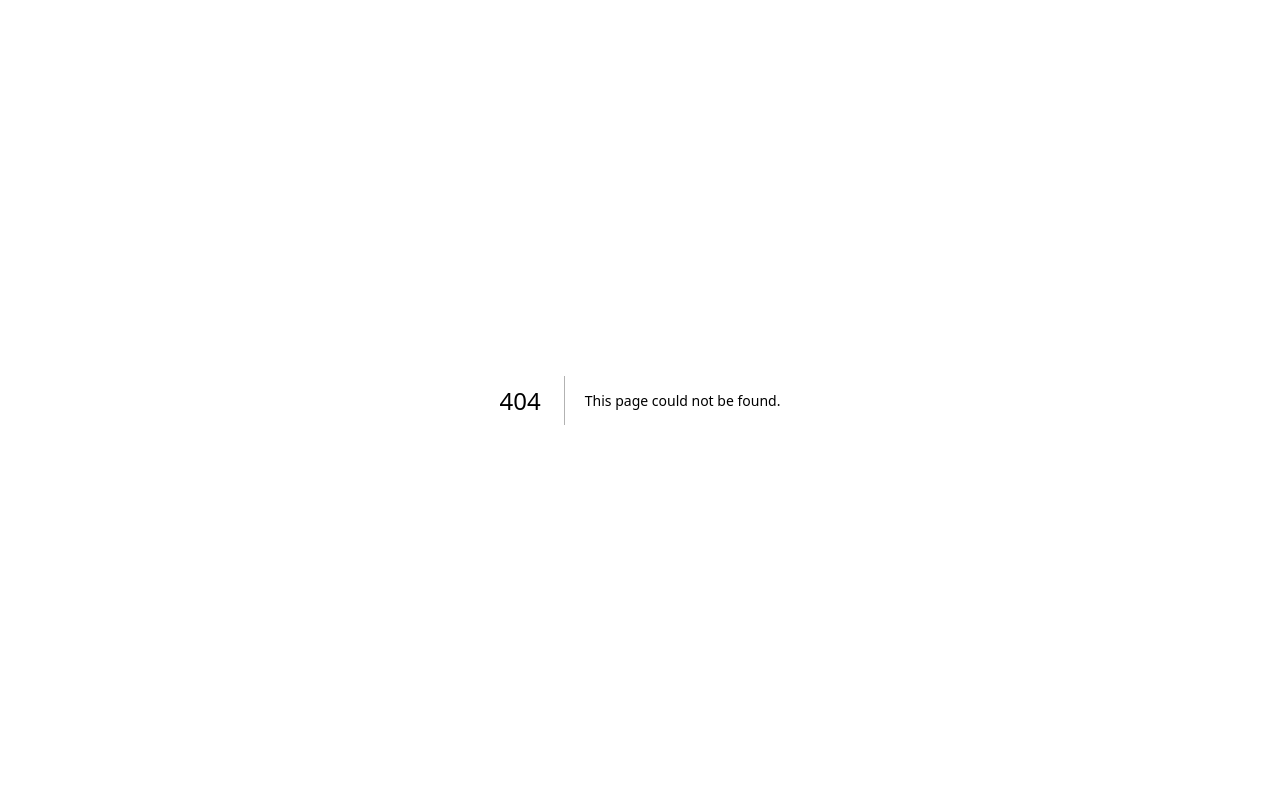
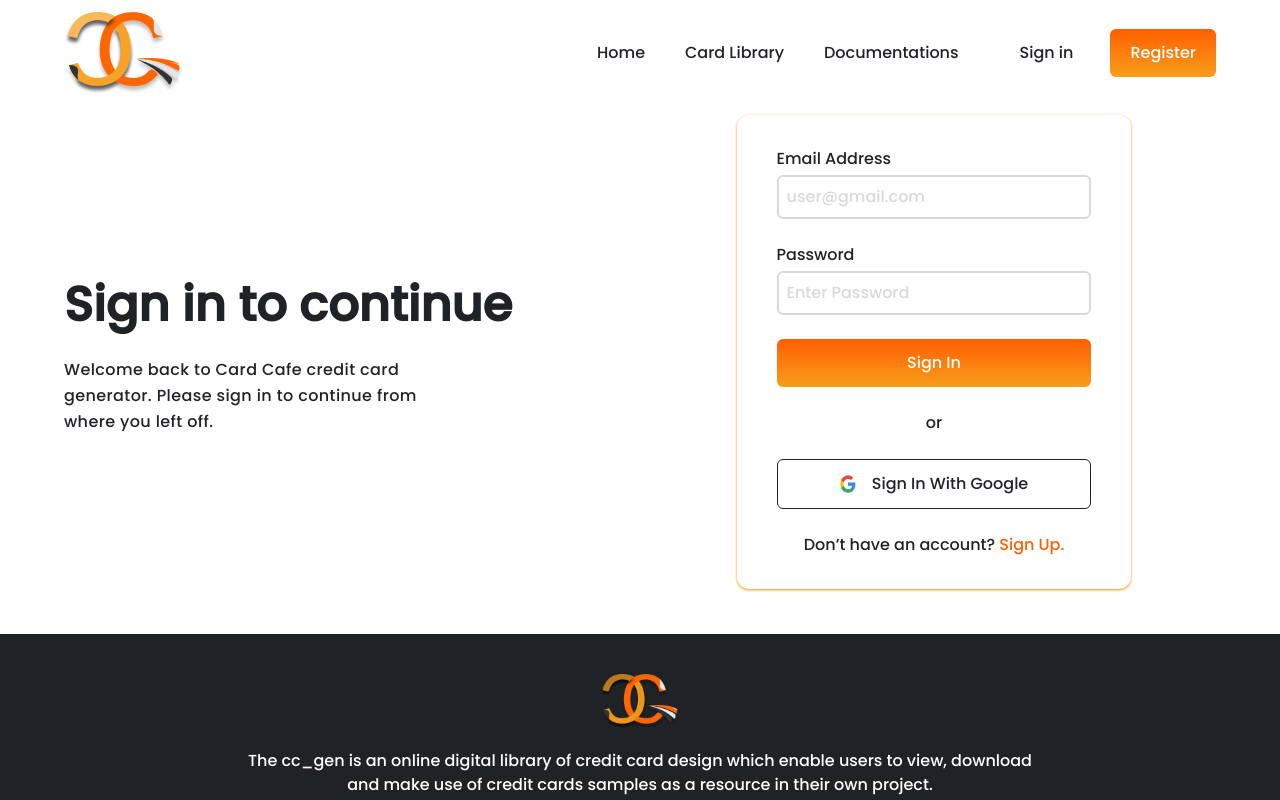
Before and after one commit to IamNaeto/cardcafe, a Next.js app: page /signin in a window 1280 px wide. Before the commit this address had no page. Shown: the top 800 px of the page. Built offline with nearby package versions, Linux system fonts and the light colour scheme.

Commit message:
sign in page

```diff
--- a/src/app/globals.css
+++ b/src/app/globals.css
@@ -41,3 +41,21 @@
     transform: translateX(-100%);
   }
 }
+
+.input{
+  padding: 0.5rem;
+  outline: none;
+  border: 2px solid #D9D9D9;
+  border-radius: 6px;
+  width: 100%;
+  margin-top: 4px;
+}
+
+.input::placeholder{
+  color: #D9D9D9;
+}
+
+.input:focus{
+  border: 2px solid #F79E1B;
+  transition: 1s;
+}
--- /dev/null
+++ b/src/app/signin/page.tsx
@@ -0,0 +1,16 @@
+"use client"
+import Footer from "@/components/Footer";
+import Header from "@/components/Header";
+import Sign_In from "@/components/Sign-In";
+
+const SignIn = () => {
+    return (
+        <main>
+            <Header />
+            <Sign_In />
+            <Footer />
+        </main>
+     );
+}
+
+export default SignIn;
--- /dev/null
+++ b/src/components/Sign-In.tsx
@@ -0,0 +1,40 @@
+import Link from "next/link";
+import Image from "next/image";
+
+const Sign_In = () => {
+    return (
+        <main className="relative top-[60px] md:top-[75px] px-[5%] py-10 grid grid-cols-1 md:grid-cols-2 gap-6 items-center justify-between bg-white">
+            <section className="grid gap-4 text-[14px] md:text-[16px] font-normal text-dark text-center md:text-left">
+                <h1 className="text-[36px] sm:text-[38px] md:text-[48px] font-bold">Sign in to continue</h1>
+                <p className="w-full lg:w-[65%] leading-relaxed tracking-wide">Welcome back to Card Cafe credit card generator. Please sign in to continue from where you left off.</p>
+            </section>
+
+            <section className="grid place-items-center mt-6 md:mt-0">
+                <form action="" className="w-full sm:w-[95%] xl:w-[70%] grid gap-6 text-[14px] md:text-[16px] text-dark shadow shadow-yellow rounded-xl py-8 px-10">
+                    <label htmlFor="email">Email Address
+                        <input name="email" id="email" type="text" placeholder="user@gmail.com" className="input" />
+                    </label>
+                    <label htmlFor="password">Password
+                        <input name="password" id="password" type="text" placeholder="Enter Password" className="input" />
+                    </label>
+
+                    <button className="bg-gradient-to-b from-orange to-yellow hover-orange hover:shadow-2xl hover:shadow-orange transition-all delay-150 px-5 py-3 rounded-md text-white">Sign In</button>
+
+                    <p className="text-center">or</p>
+
+                    <button className="px-5 py-3 rounded-md text-dark border border-dark flex items-center justify-center gap-4 hover:shadow-2xl transition-all delay-150">
+                        <Image src={"/img/Google.png"} width={16} height={16} alt="google" />
+                        Sign In With Google
+                    </button>
+
+                    <p className="text-center">
+                        Don’t have an account? <Link href={"signup"} className="text-orange">Sign Up.</Link>
+                    </p>
+
+                </form>
+            </section>
+        </main>
+    );
+}
+
+export default Sign_In;
```
Also changed, not shown: public/img/Google.png (added).
